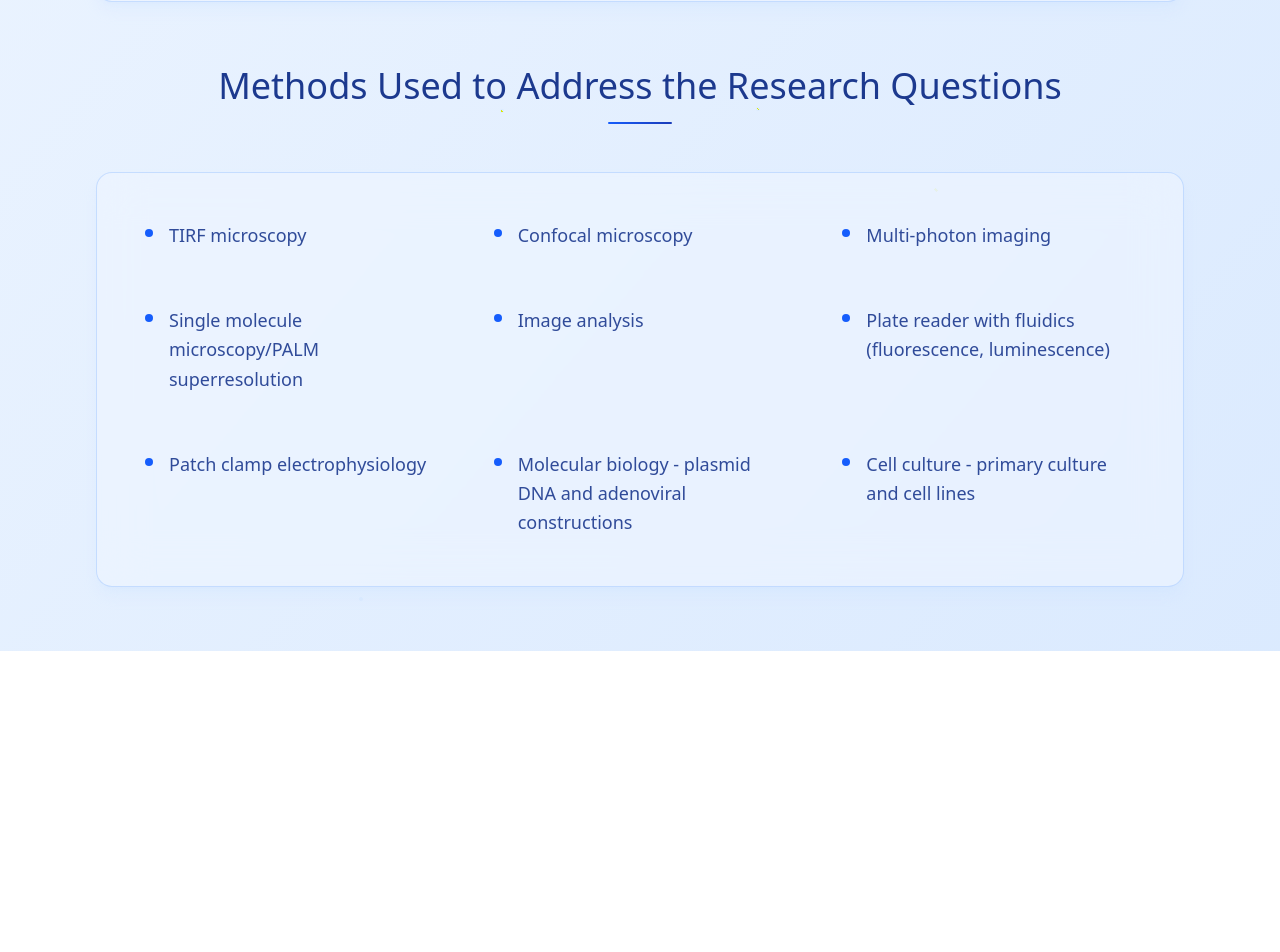
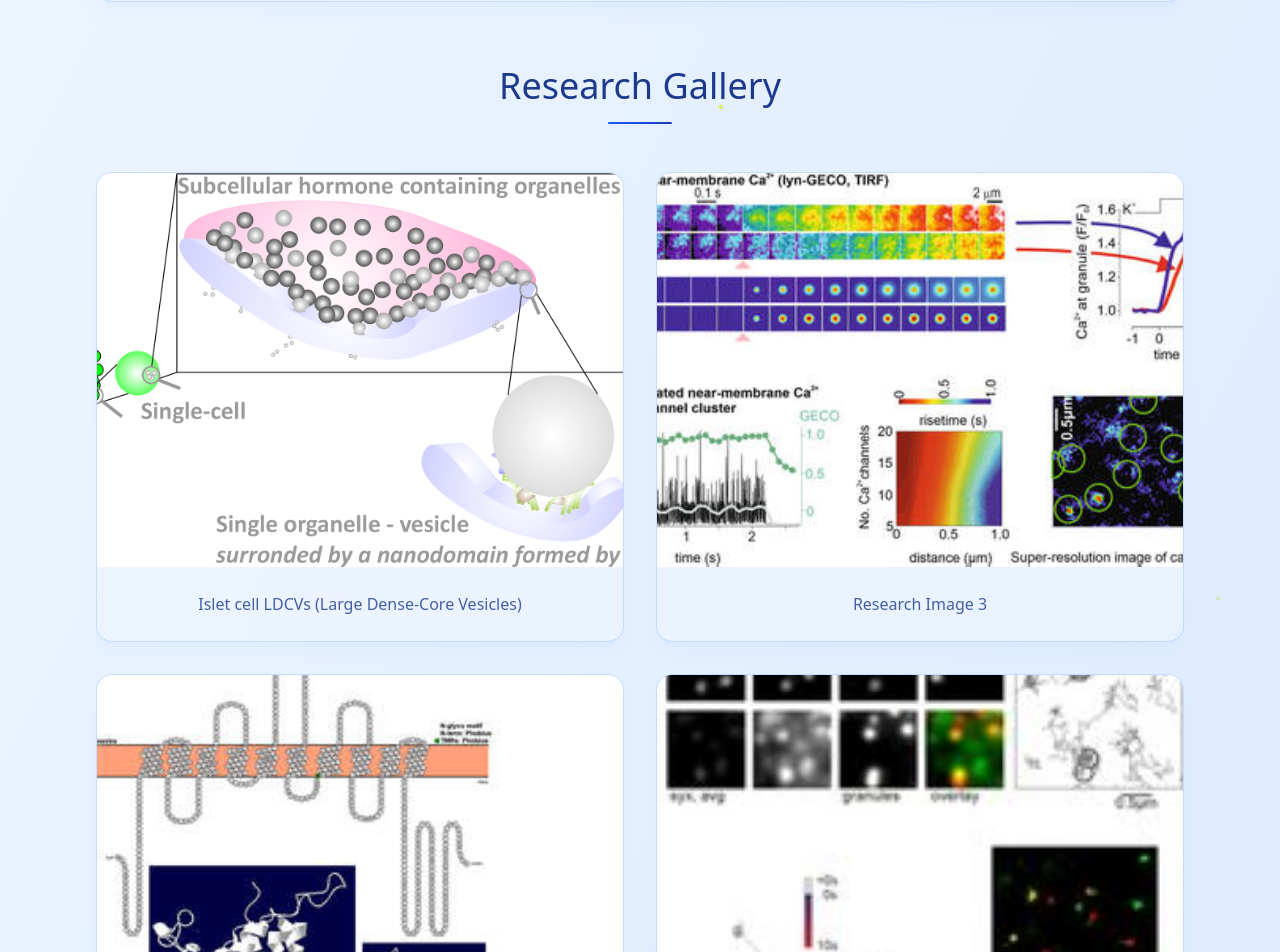
Before and after one commit to aniruddhballal/nikhil-lab-site, a React (Vite) app: page /research in a window 1280 px wide. Shown: the part 860-1812 px from the top of the page. Before the commit the page ends 1511 px from the top, so only its background shows below. Built offline with nearby package versions, Linux system fonts and the light colour scheme.

Commit message:
added images to research page

```diff
--- a/src/pages/Research.tsx
+++ b/src/pages/Research.tsx
@@ -1,11 +1,18 @@
 import { useState, useEffect } from 'react';
 import Sidebar from '../components/Sidebar';
+
+interface ResearchImage {
+  src: string;
+  alt: string;
+  caption: string;
+}
 
 export default function Research() {
   const [sidebarOpen, setSidebarOpen] = useState(false);
   const [isScrolled, setIsScrolled] = useState(false);
   const [lastScrollY, setLastScrollY] = useState(0);
   const [isLoaded, setIsLoaded] = useState(false);
+  const [selectedImage, setSelectedImage] = useState<ResearchImage | null>(null);
 
   const toggleSidebar = () => {
     setSidebarOpen(!sidebarOpen);
@@ -25,6 +32,29 @@ export default function Research() {
     "Patch clamp electrophysiology",
     "Molecular biology - plasmid DNA and adenoviral constructions",
     "Cell culture - primary culture and cell lines"
+  ];
+
+  const researchImages: ResearchImage[] = [
+    {
+      src: "src/images/img-website_Research/islet-cell-ldcv-min.jpg",
+      alt: "Research Image 1 - Islet Cell LDCVs",
+      caption: "Islet cell LDCVs (Large Dense-Core Vesicles)"
+    },
+    {
+      src: "src/images/img-website_Research/3.png",
+      alt: "Research Image 3",
+      caption: "Research Image 3"
+    },
+    {
+      src: "src/images/img-website_Research/4.png",
+      alt: "Research Image 4",
+      caption: "Research Image 4"
+    },
+    {
+      src: "src/images/img-website_Research/5.png",
+      alt: "Research Image 5",
+      caption: "Research Image 5"
+    }
   ];
 
   useEffect(() => {
@@ -52,6 +82,14 @@ export default function Research() {
       window.removeEventListener('scroll', handleScroll);
     };
   }, [lastScrollY]);
+
+  const openImageModal = (image: ResearchImage) => {
+    setSelectedImage(image);
+  };
+
+  const closeImageModal = () => {
+    setSelectedImage(null);
+  };
 
   return (
     <div className="min-h-screen bg-gradient-to-br from-blue-50 to-blue-100 relative overflow-hidden">
@@ -161,6 +199,66 @@ export default function Research() {
           </div>
         </section>
 
+        {/* Research Gallery Section */}
+        <section className={`mb-16 transition-all duration-1000 delay-400 ${isLoaded ? 'opacity-100 translate-y-0' : 'opacity-0 translate-y-8'}`}>
+          <div className="text-center mb-12">
+            <h2 className="text-3xl md:text-4xl font-light text-blue-900 mb-4 transition-all duration-500 hover:text-blue-700 cursor-default">
+              Research Gallery
+            </h2>
+            <div className="w-16 h-0.5 bg-gradient-to-r from-blue-600 to-blue-800 mx-auto rounded-full"></div>
+          </div>
+
+          <div className="grid md:grid-cols-2 lg:grid-cols-2 gap-8">
+            {researchImages.map((image, index) => (
+              <div
+                key={index}
+                className={`group relative overflow-hidden rounded-2xl backdrop-blur-xl bg-blue-50/60 border border-blue-500/20 shadow-lg shadow-blue-200/20 transition-all duration-700 hover:shadow-2xl hover:shadow-blue-900/20 hover:bg-blue-50/80 hover:border-blue-600/30 hover:scale-[1.02] cursor-pointer ${isLoaded ? 'opacity-100' : 'opacity-0'}`}
+                style={{
+                  animationDelay: `${700 + index * 150}ms`,
+                  animation: isLoaded ? `fadeInUp 0.8s ease-out ${700 + index * 150}ms both` : 'none'
+                }}
+                onClick={() => openImageModal(image)}
+              >
+                {/* Image container with aspect ratio */}
+                <div className="relative aspect-[4/3] overflow-hidden">
+                  <img
+                    src={image.src}
+                    alt={image.alt}
+                    className="w-full h-full object-cover transition-all duration-700 group-hover:scale-110 group-hover:brightness-110"
+                    loading="lazy"
+                  />
+
+                  {/* Overlay gradient */}
+                  <div className="absolute inset-0 bg-gradient-to-t from-blue-900/60 via-transparent to-transparent opacity-0 group-hover:opacity-100 transition-all duration-500"></div>
+
+                  {/* Hover overlay with zoom icon */}
+                  <div className="absolute inset-0 flex items-center justify-center opacity-0 group-hover:opacity-100 transition-all duration-300">
+                    <div className="bg-blue-50/90 backdrop-blur-sm rounded-full p-3 shadow-lg transform scale-75 group-hover:scale-100 transition-all duration-300">
+                      <svg className="w-6 h-6 text-blue-900" fill="none" stroke="currentColor" viewBox="0 0 24 24">
+                        <path strokeLinecap="round" strokeLinejoin="round" strokeWidth={2} d="M21 21l-6-6m2-5a7 7 0 11-14 0 7 7 0 0114 0zM10 7v3m0 0v3m0-3h3m-3 0H7" />
+                      </svg>
+                    </div>
+                  </div>
+
+                  {/* Scientific corner accent */}
+                  <div className="absolute top-4 right-4 w-8 h-8 border-t-2 border-r-2 border-blue-300/60 opacity-0 group-hover:opacity-100 transition-all duration-500 delay-200"></div>
+                  <div className="absolute bottom-4 left-4 w-8 h-8 border-b-2 border-l-2 border-blue-300/60 opacity-0 group-hover:opacity-100 transition-all duration-500 delay-300"></div>
+                </div>
+
+                {/* Caption */}
+                <div className="p-6 relative">
+                  <p className="text-blue-900/80 font-light text-center leading-relaxed transition-all duration-300 group-hover:text-blue-900">
+                    {image.caption}
+                  </p>
+
+                  {/* Bottom accent line */}
+                  <div className="absolute bottom-0 left-1/2 transform -translate-x-1/2 w-0 h-0.5 bg-gradient-to-r from-blue-600 to-blue-800 group-hover:w-16 transition-all duration-500"></div>
+                </div>
+              </div>
+            ))}
+          </div>
+        </section>
+
         {/* Methods Section */}
         <section className={`transition-all duration-1000 delay-500 ${isLoaded ? 'opacity-100 translate-y-0' : 'opacity-0 translate-y-8'}`}>
           <div className="text-center mb-12">
@@ -180,8 +278,8 @@ export default function Research() {
                   key={index}
                   className={`flex items-start space-x-4 p-4 rounded-lg transition-all duration-300 hover:bg-blue-100/30 group/item ${isLoaded ? 'opacity-100' : 'opacity-0'}`}
                   style={{
-                    animationDelay: `${600 + index * 80}ms`,
-                    animation: isLoaded ? `fadeInUp 0.6s ease-out ${600 + index * 80}ms both` : 'none'
+                    animationDelay: `${900 + index * 80}ms`,
+                    animation: isLoaded ? `fadeInUp 0.6s ease-out ${900 + index * 80}ms both` : 'none'
                   }}
                 >
                   {/* Scientific bullet point */}
@@ -201,6 +299,40 @@ export default function Research() {
         </section>
       </main>
 
+      {/* Image Modal */}
+      {selectedImage && (
+        <div
+          className="fixed inset-0 bg-blue-900/80 backdrop-blur-lg z-[2000] flex items-center justify-center p-4 animate-fadeIn"
+          onClick={closeImageModal}
+        >
+          <div className="relative max-w-4xl max-h-[90vh] bg-blue-50/95 rounded-2xl shadow-2xl overflow-hidden animate-modalSlideIn">
+            {/* Close button */}
+            <button
+              onClick={closeImageModal}
+              className="absolute top-4 right-4 z-10 bg-blue-900/80 text-white rounded-full p-2 hover:bg-blue-900 transition-all duration-200 hover:scale-110"
+            >
+              <svg className="w-6 h-6" fill="none" stroke="currentColor" viewBox="0 0 24 24">
+                <path strokeLinecap="round" strokeLinejoin="round" strokeWidth={2} d="M6 18L18 6M6 6l12 12" />
+              </svg>
+            </button>
+
+            {/* Modal content */}
+            <div className="p-2">
+              <img
+                src={selectedImage.src}
+                alt={selectedImage.alt}
+                className="w-full h-auto max-h-[70vh] object-contain rounded-xl"
+              />
+              <div className="p-6 text-center">
+                <p className="text-blue-900 font-light text-lg leading-relaxed">
+                  {selectedImage.caption}
+                </p>
+              </div>
+            </div>
+          </div>
+        </div>
+      )}
+
       <style>{`
         .bg-gradient-radial {
           background: radial-gradient(circle, var(--tw-gradient-stops));
@@ -214,6 +346,30 @@ export default function Research() {
             opacity: 1;
             transform: translateY(0);
           }
+        }
+        @keyframes fadeIn {
+          from {
+            opacity: 0;
+          }
+          to {
+            opacity: 1;
+          }
+        }
+        @keyframes modalSlideIn {
+          from {
+            opacity: 0;
+            transform: scale(0.95) translateY(-1rem);
+          }
+          to {
+            opacity: 1;
+            transform: scale(1) translateY(0);
+          }
+        }
+        .animate-fadeIn {
+          animation: fadeIn 0.3s ease-out;
+        }
+        .animate-modalSlideIn {
+          animation: modalSlideIn 0.4s ease-out;
         }
         @keyframes expandUnderline {
           from {
```
